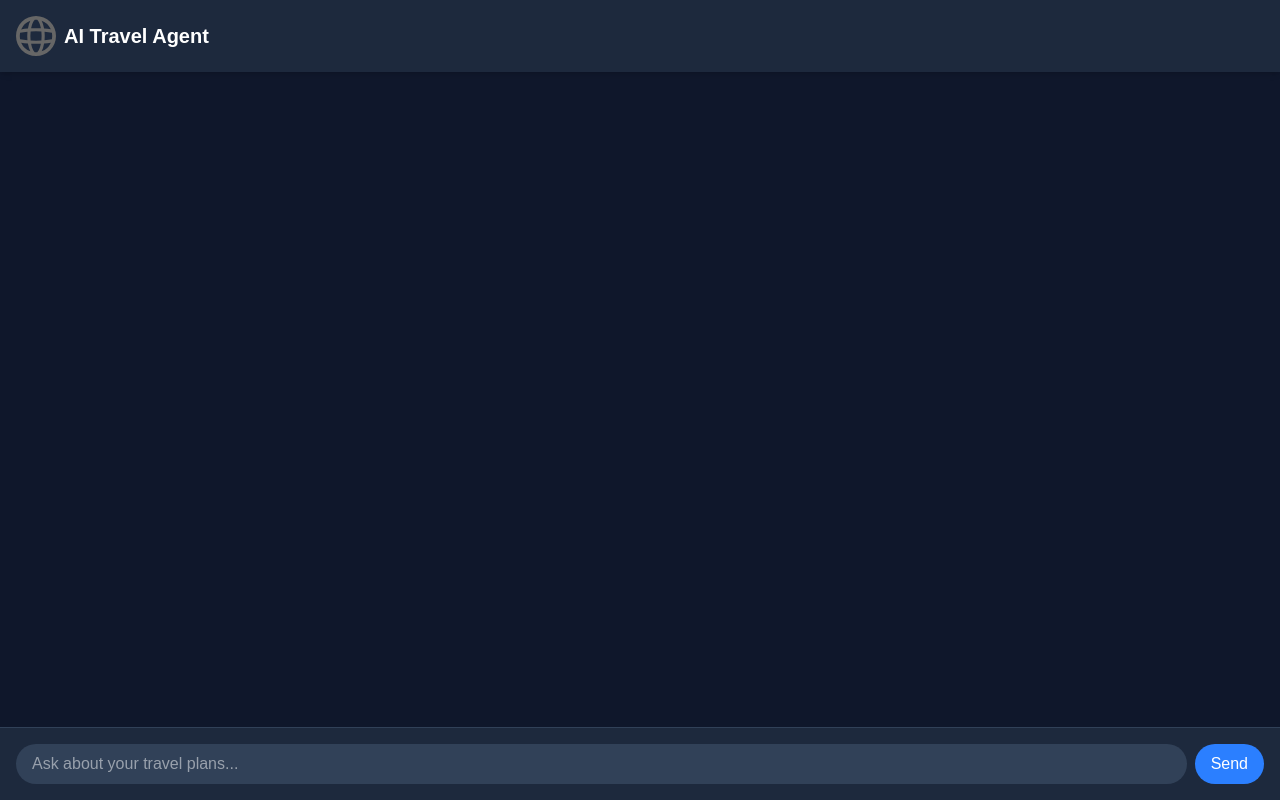
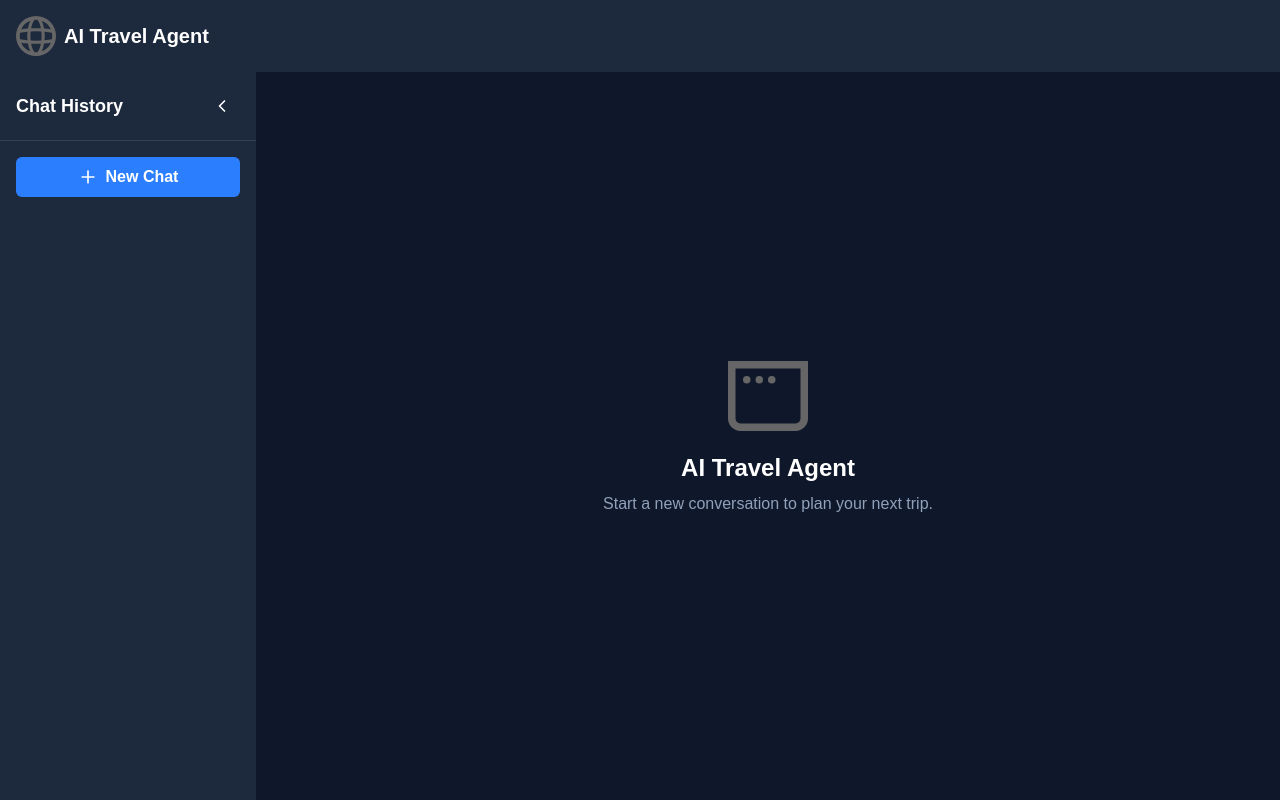
Before and after one commit to brenneus/AI-travel-agent, a Next.js app in the folder frontend/: page / in a window 1280 px wide. Built offline with nearby package versions, Linux system fonts and the light colour scheme.

Commit message:
new structure for frontend to incorporate collapsable view

```diff
--- /dev/null
+++ b/frontend/app/components/Sidebar.tsx
@@ -0,0 +1,64 @@
+"use client";
+
+import { useState } from "react";
+import { Plus, MessageSquare, ChevronLeft, ChevronRight } from "lucide-react";
+import { useChatContext } from "../contexts/ChatContext";
+
+const Sidebar = () => {
+  const [isCollapsed, setIsCollapsed] = useState(false);
+  const { chats, createNewChat, setActiveChatId, activeChat } = useChatContext();
+
+  const toggleSidebar = () => {
+    setIsCollapsed(!isCollapsed);
+  };
+
+  return (
+    <div
+      className={`bg-slate-800 text-white flex flex-col transition-width duration-300 ${
+        isCollapsed ? "w-20" : "w-64"
+      }`}
+    >
+      <div className="flex items-center justify-between p-4 border-b border-slate-700">
+        {!isCollapsed && (
+          <h2 className="text-lg font-semibold">Chat History</h2>
+        )}
+        <button onClick={toggleSidebar} className="p-2 hover:bg-slate-700 rounded-md">
+          {isCollapsed ? <ChevronRight size={20} /> : <ChevronLeft size={20} />}
+        </button>
+      </div>
+      <div className="flex-1 overflow-y-auto">
+        <div className="p-4">
+          <button
+            onClick={createNewChat}
+            className="w-full bg-blue-500 hover:bg-blue-600 text-white font-bold py-2 px-4 rounded-md flex items-center justify-center"
+          >
+            <Plus size={20} className={!isCollapsed ? "mr-2" : ""} />
+            {!isCollapsed && "New Chat"}
+          </button>
+        </div>
+        <nav className="mt-4">
+          <ul>
+            {chats.map((chat) => (
+              <li
+                key={chat.id}
+                className={`flex items-center p-4 hover:bg-slate-700 cursor-pointer ${
+                  activeChat?.id === chat.id ? "bg-slate-700" : ""
+                }`}
+                onClick={() => setActiveChatId(chat.id)}
+              >
+                <MessageSquare size={20} className={!isCollapsed ? "mr-3" : ""} />
+                {!isCollapsed && (
+                  <span className="truncate">
+                    {chat.title || "New Chat"}
+                  </span>
+                )}
+              </li>
+            ))}
+          </ul>
+        </nav>
+      </div>
+    </div>
+  );
+};
+
+export default Sidebar;
--- /dev/null
+++ b/frontend/app/contexts/ChatContext.tsx
@@ -0,0 +1,21 @@
+"use client";
+
+import { createContext, useContext, ReactNode } from "react";
+import { useChat } from "../hooks/useChat";
+
+type ChatContextType = ReturnType<typeof useChat>;
+
+const ChatContext = createContext<ChatContextType | null>(null);
+
+export const ChatProvider = ({ children }: { children: ReactNode }) => {
+  const chat = useChat();
+  return <ChatContext.Provider value={chat}>{children}</ChatContext.Provider>;
+};
+
+export const useChatContext = () => {
+  const context = useContext(ChatContext);
+  if (!context) {
+    throw new Error("useChatContext must be used within a ChatProvider");
+  }
+  return context;
+};
--- /dev/null
+++ b/frontend/app/hooks/useChat.ts
@@ -0,0 +1,122 @@
+"use client";
+
+import { useState, useEffect } from "react";
+
+type Message = {
+  type: "user" | "agent" | "tool";
+  content: string;
+};
+
+type Chat = {
+  id: string;
+  title: string;
+  messages: Message[];
+};
+
+export const useChat = () => {
+  const [chats, setChats] = useState<Chat[]>(() => {
+    if (typeof window === "undefined") {
+      return [];
+    }
+    const storedChats = localStorage.getItem("chats");
+    return storedChats ? JSON.parse(storedChats) : [];
+  });
+
+  const [activeChatId, setActiveChatId] = useState<string | null>(() => {
+    if (typeof window === "undefined") {
+      return null;
+    }
+    const storedActiveChatId = localStorage.getItem("activeChatId");
+    return storedActiveChatId ? JSON.parse(storedActiveChatId) : null;
+  });
+
+  useEffect(() => {
+    // Save state to local storage whenever it changes
+    localStorage.setItem("chats", JSON.stringify(chats));
+    if (activeChatId) {
+      localStorage.setItem("activeChatId", JSON.stringify(activeChatId));
+    }
+  }, [chats, activeChatId]);
+
+  const createNewChat = () => {
+    const newChat: Chat = {
+      id: crypto.randomUUID(),
+      title: "New Chat",
+      messages: [],
+    };
+    setChats((prev) => [...prev, newChat]);
+    setActiveChatId(newChat.id);
+  };
+
+  const activeChat = chats.find((chat) => chat.id === activeChatId);
+
+  const addMessage = (message: Message) => {
+    if (!activeChatId) return;
+
+    setChats((prev) =>
+      prev.map((chat) =>
+        chat.id === activeChatId
+          ? { ...chat, messages: [...chat.messages, message] }
+          : chat
+      )
+    );
+  };
+
+  const sendMessage = async (message: string) => {
+    if (!activeChatId) return;
+
+    if (activeChat && activeChat.messages.length === 0) {
+      setChats((prev) =>
+        prev.map((chat) =>
+          chat.id === activeChatId ? { ...chat, title: message } : chat
+        )
+      );
+    }
+
+    const userMessage: Message = { type: 'user', content: message };
+    addMessage(userMessage);
+
+    try {
+      const response = await fetch('http://localhost:8000/chat', {
+        method: 'POST',
+        headers: { 'Content-Type': 'application/json' },
+        body: JSON.stringify({ message: message, thread_id: activeChatId }),
+      });
+
+      if (!response.body) return;
+
+      const reader = response.body.getReader();
+      const decoder = new TextDecoder();
+      let done = false;
+
+      while (!done) {
+        const { value, done: readerDone } = await reader.read();
+        done = readerDone;
+        const chunk = decoder.decode(value, { stream: true });
+
+        const events = chunk.split('\n\n').filter(Boolean);
+        for (const event of events) {
+          if (event.startsWith('data:')) {
+            const data = JSON.parse(event.substring(5));
+            if (data.type === 'message') {
+              addMessage({ type: 'agent', content: data.content });
+            } else if (data.type === 'tool') {
+                addMessage({ type: 'tool', content: data.content });
+            }
+          }
+        }
+      }
+    } catch (error) {
+      console.error('Failed to send message:', error);
+    }
+  };
+
+  return {
+    chats,
+    activeChat,
+    activeChatMessages: activeChat?.messages || [],
+    createNewChat,
+    setActiveChatId,
+    sendMessage,
+  };
+};
--- a/frontend/app/layout.tsx
+++ b/frontend/app/layout.tsx
@@ -17,6 +17,10 @@ export const metadata: Metadata = {
   description: "Your personal AI travel assistant for seamless flight booking and itinerary planning.",
 };
 
+import { ChatProvider } from "./contexts/ChatContext";
+import Sidebar from "./components/Sidebar";
+import Image from "next/image";
+
 export default function RootLayout({
   children,
 }: Readonly<{
@@ -27,7 +31,22 @@ export default function RootLayout({
       <body
         className={`${geistSans.variable} ${geistMono.variable} antialiased`}
       >
-        {children}
+        <ChatProvider>
+          <div className="flex flex-col h-screen">
+            <header className="bg-slate-800 shadow-md p-4 flex items-center">
+              <Image src="/globe.svg" alt="Logo" width={40} height={40} />
+              <h1 className="text-xl font-semibold ml-2 text-white">
+                AI Travel Agent
+              </h1>
+            </header>
+            <div className="flex flex-1 overflow-hidden">
+              <Sidebar />
+              <main className="flex-1 bg-slate-900 text-white overflow-y-auto">
+                {children}
+              </main>
+            </div>
+          </div>
+        </ChatProvider>
       </body>
     </html>
   );
--- a/frontend/app/page.tsx
+++ b/frontend/app/page.tsx
@@ -1,84 +1,46 @@
 "use client";
 
 import { useState, useEffect, useRef } from 'react';
+import { useChatContext } from './contexts/ChatContext';
 import Image from 'next/image';
 
-type Message = {
-  type: 'user' | 'agent' | 'tool';
-  content: string;
-};
 
 export default function Home() {
-  const [messages, setMessages] = useState<Message[]>([]);
+  const { activeChat, activeChatMessages, sendMessage } = useChatContext();
   const [input, setInput] = useState('');
-  const [threadId, setThreadId] = useState<string | null>(null);
   const messagesEndRef = useRef<HTMLDivElement | null>(null);
 
-  useEffect(() => {
-    // On component mount, generate a unique thread ID for the session
-    setThreadId(crypto.randomUUID());
-  }, []);
-
   const scrollToBottom = () => {
-    messagesEndRef.current?.scrollIntoView({ behavior: "smooth" });
+    messagesEndRef.current?.scrollIntoView({ behavior: 'smooth' });
   };
 
   useEffect(() => {
     scrollToBottom();
-  }, [messages]);
+  }, [activeChatMessages]);
 
   const handleSendMessage = async () => {
-    if (input.trim() === '' || !threadId) return;
-
-    const userMessage: Message = { type: 'user', content: input };
-    setMessages((prev) => [...prev, userMessage]);
+    if (input.trim() === '' || !activeChat) return;
+    sendMessage(input);
     setInput('');
-
-    try {
-      const response = await fetch('http://localhost:8000/chat', {
-        method: 'POST',
-        headers: { 'Content-Type': 'application/json' },
-        body: JSON.stringify({ message: input, thread_id: threadId }),
-      });
-
-      if (!response.body) return;
-
-      const reader = response.body.getReader();
-      const decoder = new TextDecoder();
-      let done = false;
-
-      while (!done) {
-        const { value, done: readerDone } = await reader.read();
-        done = readerDone;
-        const chunk = decoder.decode(value, { stream: true });
-
-        const events = chunk.split('\n\n').filter(Boolean);
-        for (const event of events) {
-          if (event.startsWith('data:')) {
-            const data = JSON.parse(event.substring(5));
-            if (data.type === 'message') {
-              setMessages((prev) => [...prev, { type: 'agent', content: data.content }]);
-            } else if (data.type === 'tool') {
-                setMessages((prev) => [...prev, { type: 'tool', content: data.content }]);
-            }
-          }
-        }
-      }
-    } catch (error) {
-      console.error('Failed to send message:', error);
-    }
   };
 
+  if (!activeChat) {
+    return (
+      <div className="flex flex-col items-center justify-center h-full text-center">
+        <Image src="/window.svg" alt="AI Travel Agent" width={80} height={80} />
+        <h1 className="text-2xl font-semibold mt-4">AI Travel Agent</h1>
+        <p className="text-slate-400 mt-2">
+          Start a new conversation to plan your next trip.
+        </p>
+      </div>
+    );
+  }
+
   return (
-    <div className="flex flex-col h-screen bg-slate-900 text-white">
-      <header className="bg-slate-800 shadow-md p-4 flex items-center">
-        <Image src="/globe.svg" alt="Logo" width={40} height={40} />
-        <h1 className="text-xl font-semibold ml-2">AI Travel Agent</h1>
-      </header>
-
-      <main className="flex-1 overflow-y-auto p-4">
+    <div className="flex flex-col h-full">
+      <div className="flex-1 overflow-y-auto p-4">
         <div className="space-y-4">
-          {messages.map((msg, index) => (
+          {activeChatMessages.map((msg, index) => (
             <div
               key={index}
               className={`flex ${
@@ -98,9 +60,9 @@ export default function Home() {
           ))}
           <div ref={messagesEndRef} />
         </div>
-      </main>
+      </div>
 
-      <footer className="bg-slate-800 border-t border-slate-700 p-4">
+      <div className="bg-slate-900 border-t border-slate-700 p-4">
         <div className="flex items-center">
           <input
             type="text"
@@ -117,7 +79,7 @@ export default function Home() {
             Send
           </button>
         </div>
-      </footer>
+      </div>
     </div>
   );
 }
--- a/frontend/package.json
+++ b/frontend/package.json
@@ -9,6 +9,7 @@
     "lint": "eslint"
   },
   "dependencies": {
+    "lucide-react": "^0.574.0",
     "next": "16.1.6",
     "react": "19.2.3",
     "react-dom": "19.2.3"
```
Also changed, not shown: 1 other file (tests, documents, lock files or other folders).
